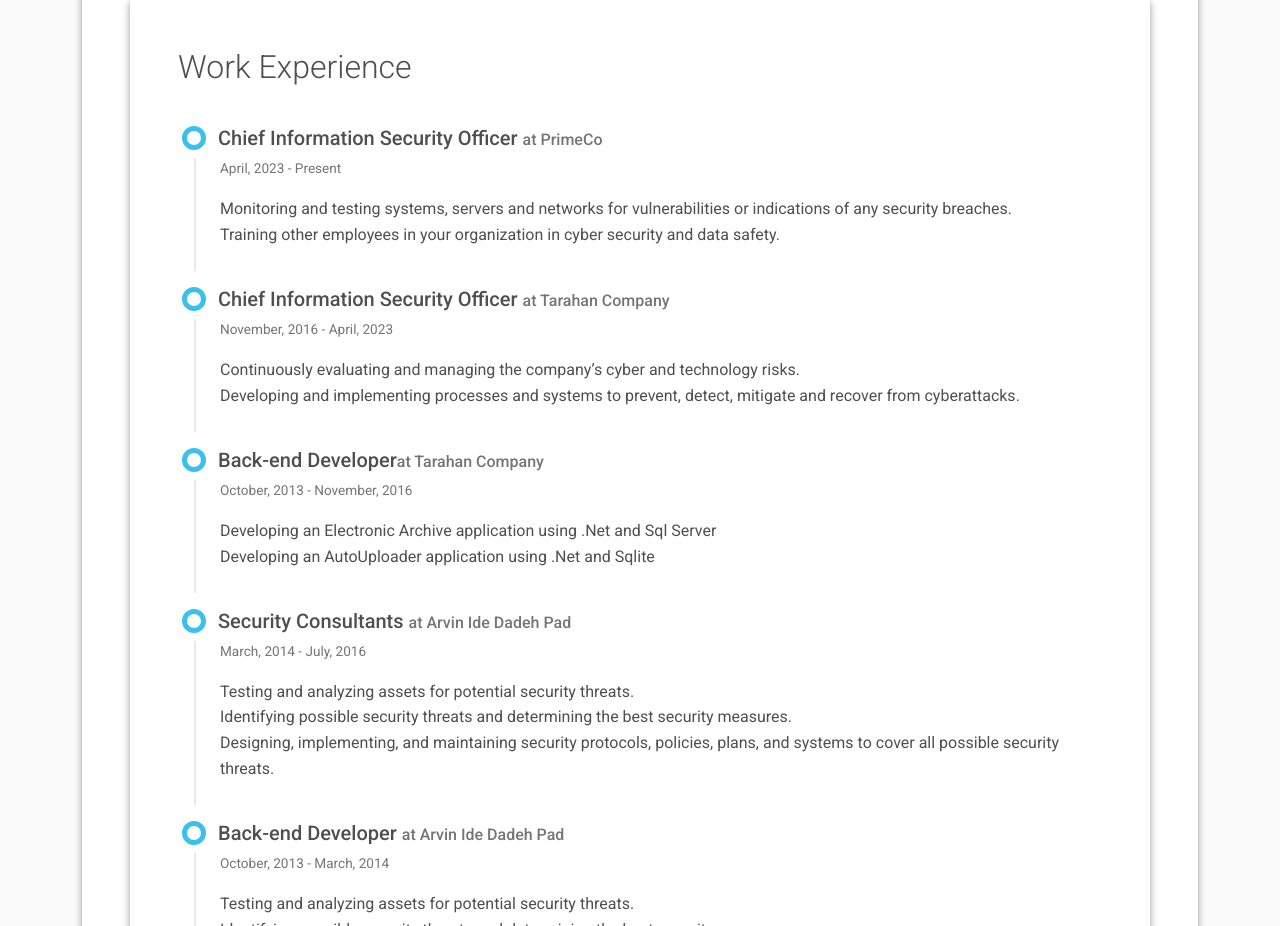
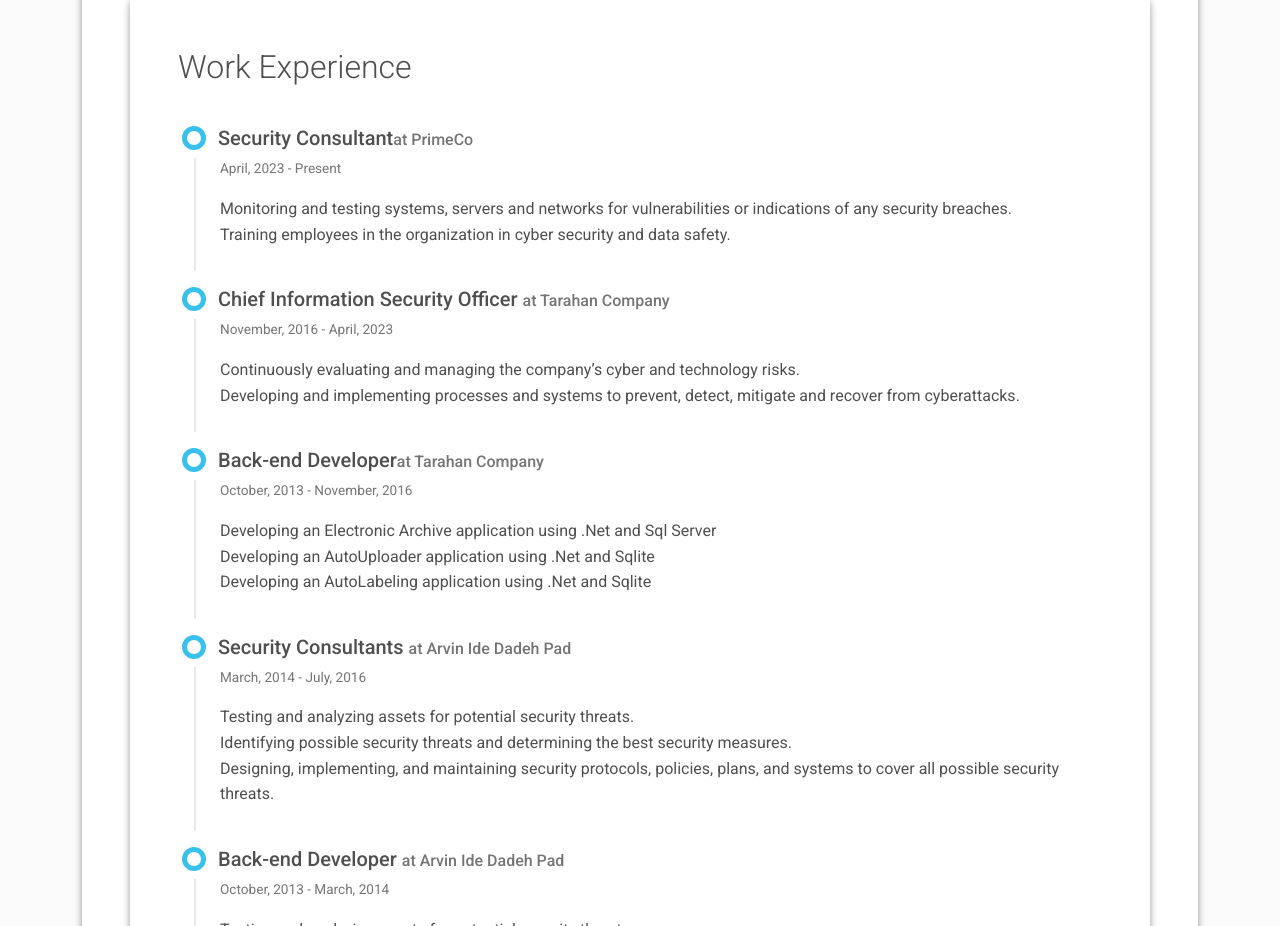
Before and after one commit to Alirezamn93/Alirezamn93.github.io, a plain HTML site: page index.html in a window 1280 px wide. Shown: the part 1700-2626 px from the top of the page. Drawn offline with Linux system fonts and the light colour scheme.

Commit message:
update resume

```diff
--- a/index.html
+++ b/index.html
@@ -194,12 +194,12 @@
       <div class="timeline">
         <div class="timeline-card timeline-card-info" data-aos="fade-in" data-aos-delay="0">
           <div class="timeline-head px-4 pt-3">
-            <div class="h5">Chief Information Security Officer <span class="text-muted h6">at PrimeCo</span></div>
+            <div class="h5">Security Consultant<span class="text-muted h6">at PrimeCo</span></div>
           </div>
           <div class="timeline-body px-4 pb-4">
             <div class="text-muted text-small mb-3">April, 2023 - Present</div>
           <div>Monitoring and testing systems, servers and networks for vulnerabilities or indications of any security breaches.</div>
-          <div>Training other employees in your organization in cyber security and data safety.</div>
+          <div>Training employees in the organization in cyber security and data safety.</div>
           </div>
         </div>
         <div class="timeline-card timeline-card-info" data-aos="fade-in" data-aos-delay="0">
@@ -220,6 +220,7 @@
             <div class="text-muted text-small mb-3">October, 2013 - November, 2016</div>
             <div>Developing an Electronic Archive application using .Net and Sql Server</div>
             <div>Developing an AutoUploader application using .Net and Sqlite</div>
+            <div>Developing an AutoLabeling application using .Net and Sqlite</div>
           </div>
         </div>
         <div class="timeline-card timeline-card-info" data-aos="fade-in" data-aos-delay="200">
```
Also changed, not shown: 1 other file.
